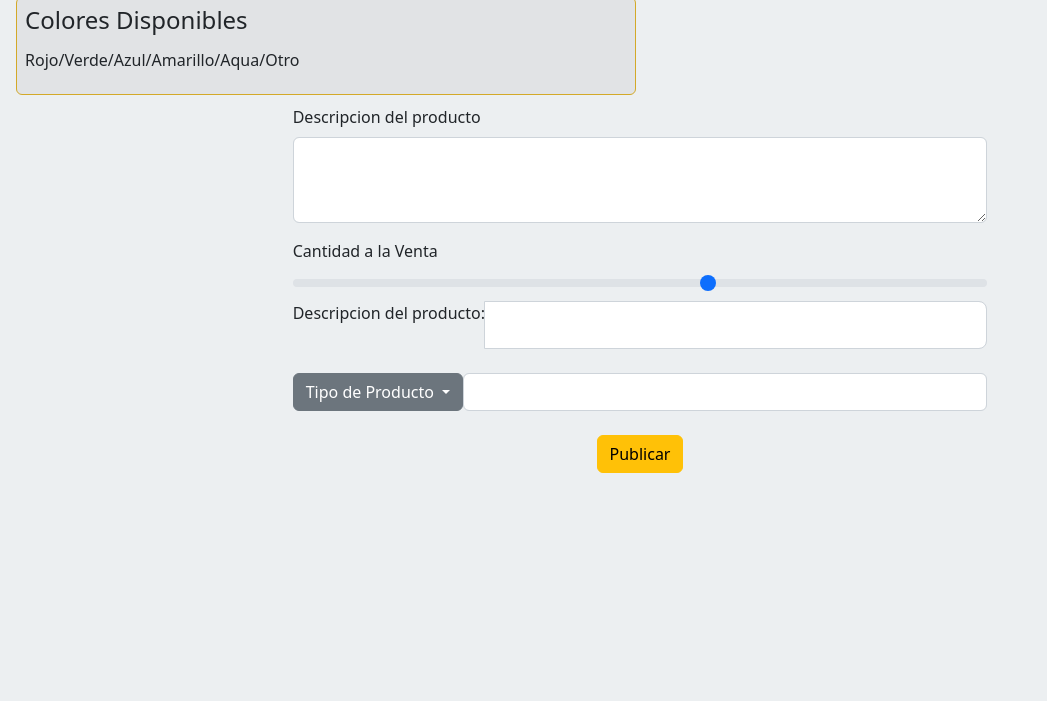
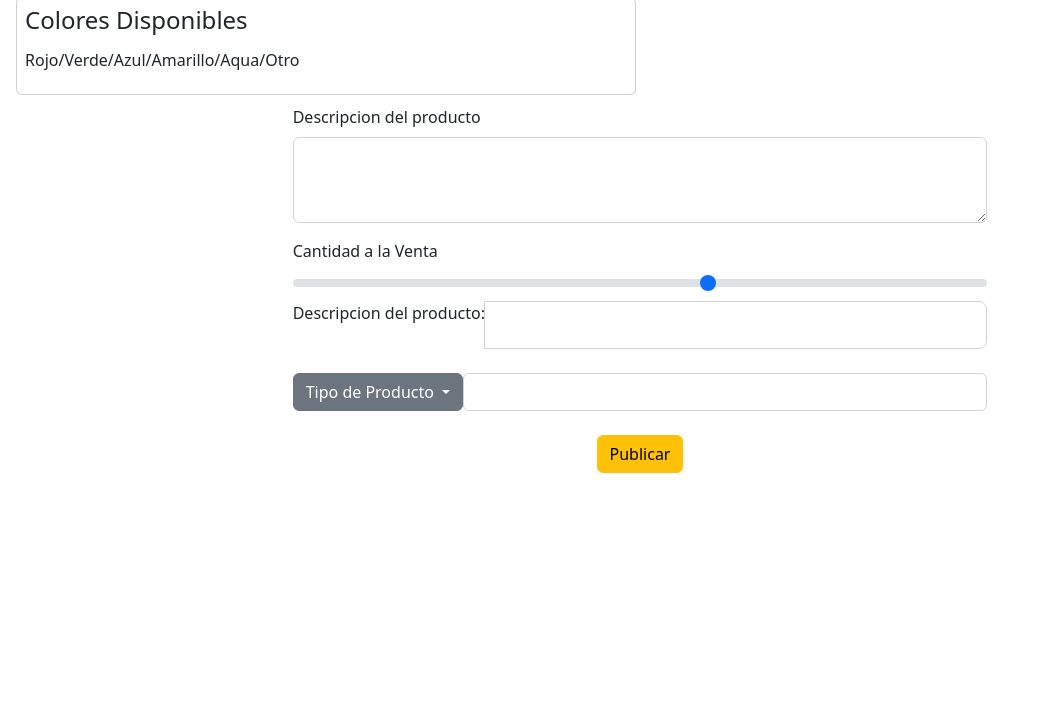
Before and after one commit to Juanyonda13/Qhatu_style, a plain HTML site: page Qhatu/upload_crafts/index.html in a window 1280 px wide. Shown: the part 99-800 px from the top of the page, without its empty margins (0-1047 px from the left). Drawn offline with nearby package versions, Linux system fonts and the light colour scheme; files that its build step writes are made by us from their sources.

Commit message:
Update index.html

```diff
--- a/Qhatu/upload_crafts/index.html
+++ b/Qhatu/upload_crafts/index.html
@@ -6,7 +6,7 @@
     <meta name="viewport" content="width=device-width, initial-scale=1.0">
     <title>Document</title>
     <link href="https://cdn.jsdelivr.net/npm/bootstrap@5.2.0-beta1/dist/css/bootstrap.min.css" rel="stylesheet" integrity="sha384-0evHe/X+R7YkIZDRvuzKMRqM+OrBnVFBL6DOitfPri4tjfHxaWutUpFmBp4vmVor" crossorigin="anonymous">
-    <link href="style.css"rel="stylesheet">
+    <link href="detail_craft.css"rel="stylesheet">
     <script src="https://cdn.jsdelivr.net/npm/bootstrap@5.2.0-beta1/dist/js/bootstrap.bundle.min.js" integrity="sha384-pprn3073KE6tl6bjs2QrFaJGz5/SUsLqktiwsUTF55Jfv3qYSDhgCecCxMW52nD2" crossorigin="anonymous"></script>
 </head>
 <body>
```
